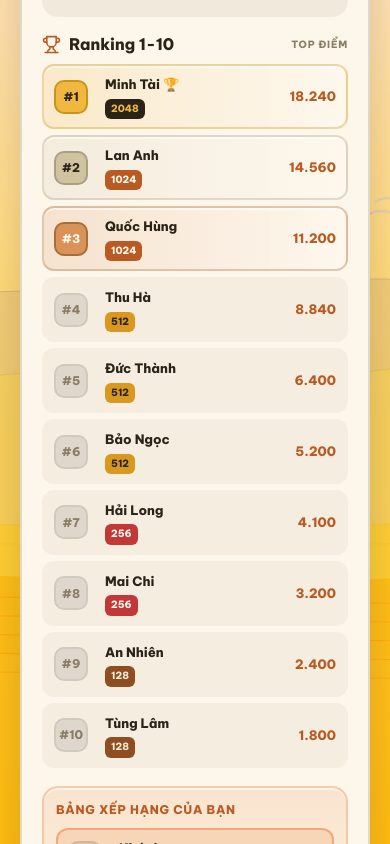
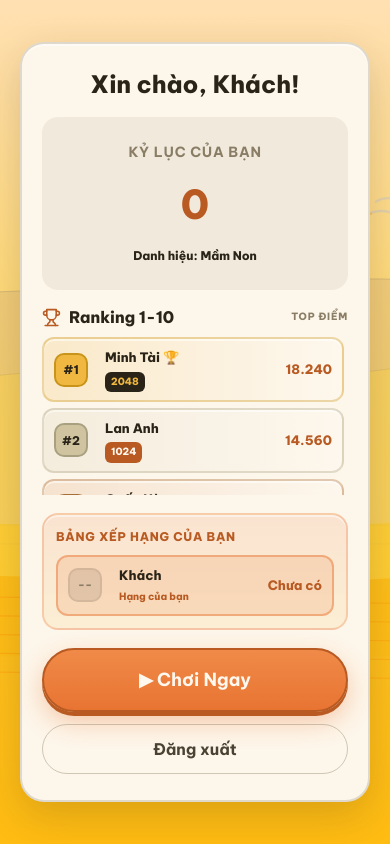
Before and after one commit to tducn110/2048888, a React (Vite) app: page / in a window 390 px wide. Both pictures are taken after a click on the button 282 px from the left and 191 px from the top of the page. Built offline with nearby package versions, Linux system fonts and the light colour scheme.

Commit message:
Fix: Make dashboard scrollable and responsive for mobile

```diff
--- a/src/components/screens/Dashboard.tsx
+++ b/src/components/screens/Dashboard.tsx
@@ -30,6 +30,7 @@ export default function Dashboard({ username, bestScore, stats, onPlay, onLogout
         gap: 18,
         position: "relative",
         width: "100%",
+        maxHeight: "90vh",
         boxSizing: "border-box",
         textAlign: "center"
       }}
@@ -64,8 +65,8 @@ export default function Dashboard({ username, bestScore, stats, onPlay, onLogout
         </div>
       </div>
 
-      <section style={{ display: "flex", flexDirection: "column", gap: 10, textAlign: "left" }}>
-        <div style={{ display: "flex", alignItems: "center", justifyContent: "space-between", gap: 12 }}>
+      <section style={{ display: "flex", flexDirection: "column", gap: 10, textAlign: "left", flex: 1, minHeight: 0 }}>
+        <div style={{ display: "flex", alignItems: "center", justifyContent: "space-between", gap: 12, flexShrink: 0 }}>
           <div style={{ display: "flex", alignItems: "center", gap: 8 }}>
             <Trophy size={19} color="var(--orange-cta-edge)" />
             <h2 style={{ margin: 0, fontSize: 16, lineHeight: 1.2, color: "var(--ink-dark)", fontWeight: 800 }}>
@@ -77,7 +78,7 @@ export default function Dashboard({ username, bestScore, stats, onPlay, onLogout
           </span>
         </div>
 
-        <div style={{ display: "flex", flexDirection: "column", gap: 6 }}>
+        <div style={{ display: "flex", flexDirection: "column", gap: 6, overflowY: "auto", paddingRight: 4 }}>
           {topEntries.map((entry) => (
             <RankingRow key={`${entry.name}-${entry.rank}`} entry={entry} highlight={entry.isLocal} />
           ))}
@@ -96,6 +97,7 @@ export default function Dashboard({ username, bestScore, stats, onPlay, onLogout
             borderRadius: 16,
             padding: 12,
             boxShadow: "0 2px 0 rgba(255,255,255,0.5) inset",
+            flexShrink: 0
           }}
         >
           <div style={{ fontSize: 12, fontWeight: 800, color: "var(--orange-cta-edge)", textTransform: "uppercase", letterSpacing: "0.06em" }}>
@@ -105,7 +107,7 @@ export default function Dashboard({ username, bestScore, stats, onPlay, onLogout
         </section>
       )}
 
-      <div style={{ display: "flex", flexDirection: "column", gap: 12 }}>
+      <div style={{ display: "flex", flexDirection: "column", gap: 12, flexShrink: 0 }}>
         <Button onClick={onPlay} size="lg" variant="primary">
           ▶ Chơi Ngay
         </Button>
```
